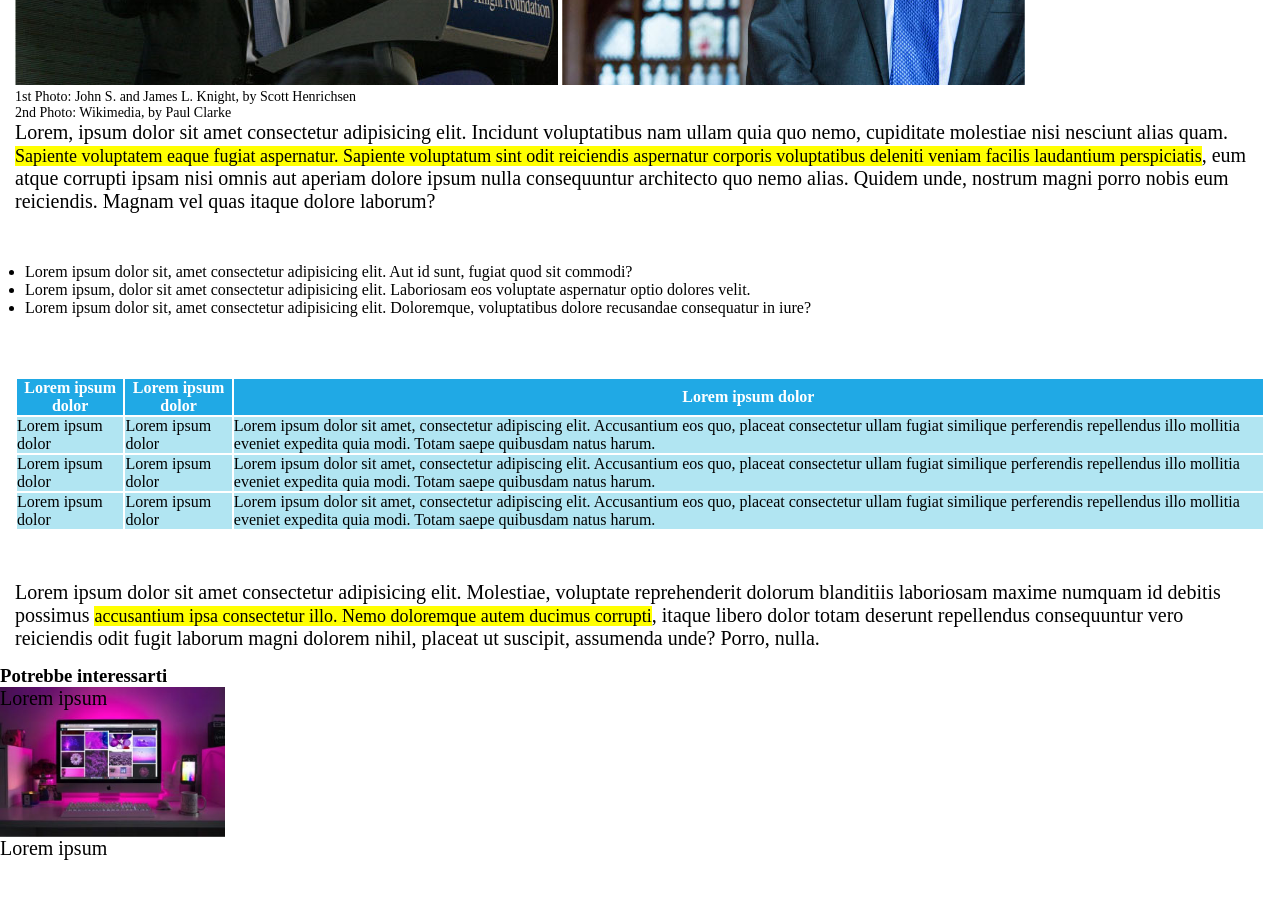
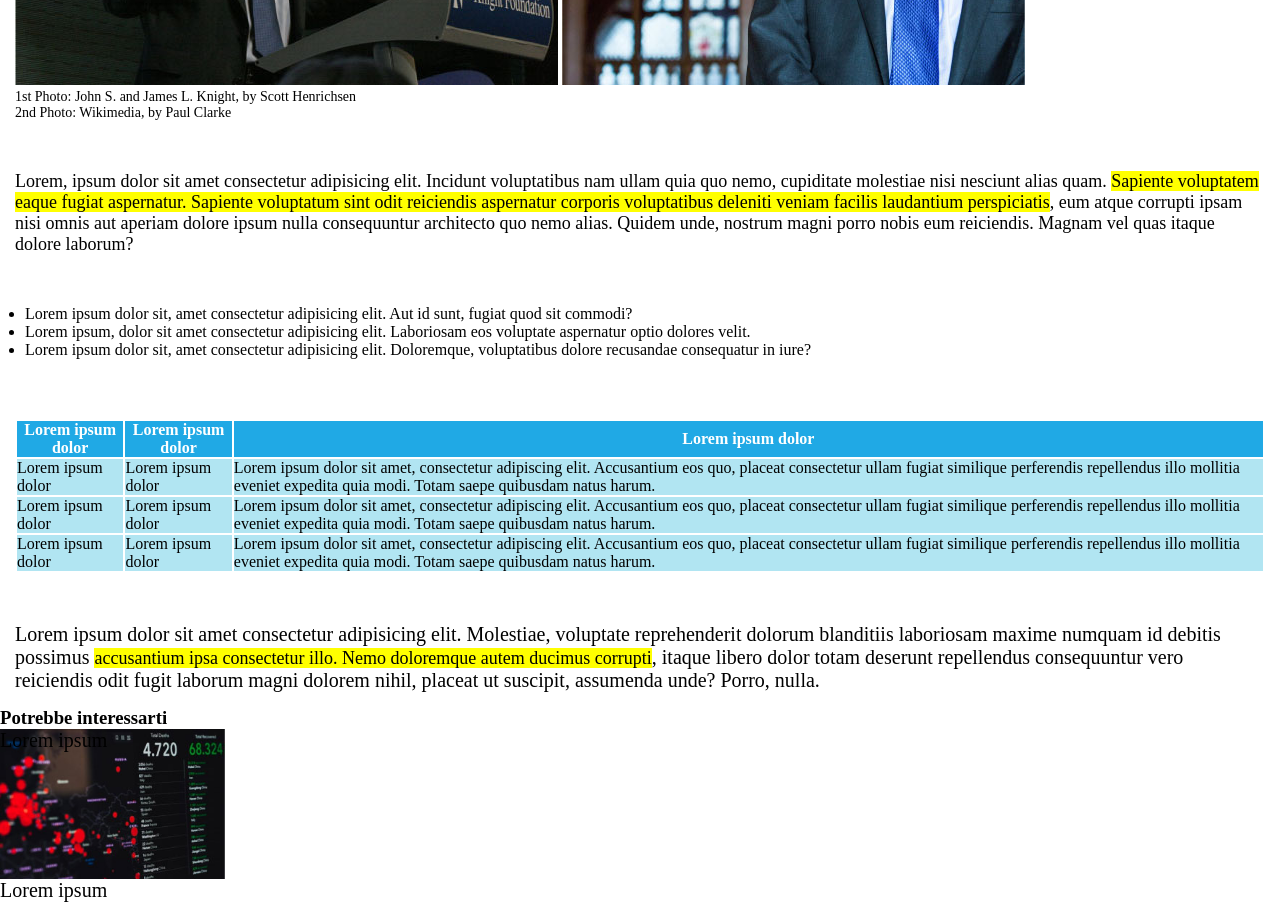
Before and after one commit to FrancescoCialfiDev/html-css-booleaner, a plain HTML site: page index.html in a window 1280 px wide. Shown: the part 580-1482 px from the top of the page. Before the commit the page ends 1440 px from the top, so only its background shows below. Drawn offline with Linux system fonts and the light colour scheme.

Commit message:
added img on footer

```diff
--- a/css/style.css
+++ b/css/style.css
@@ -49,10 +49,10 @@ main span {
     color: black;
 }
 
-.primo-lorem p {
+.evidenziato p {
     font-size: 18px;
     color: black;
-    padding-top: 20px;
+    padding-top: 50px;
 }
 
 .evidenziato span {
@@ -90,3 +90,11 @@ thead th {
     background-image: url(../img/monitor.jpg);
     background-size: contain;
 }
+
+.first-img{
+    background-size: contain;
+    background-repeat: no-repeat;
+    height: 150px;
+    background-image: url(../img/graph.jpg);
+    background-size: contain;
+}
```
